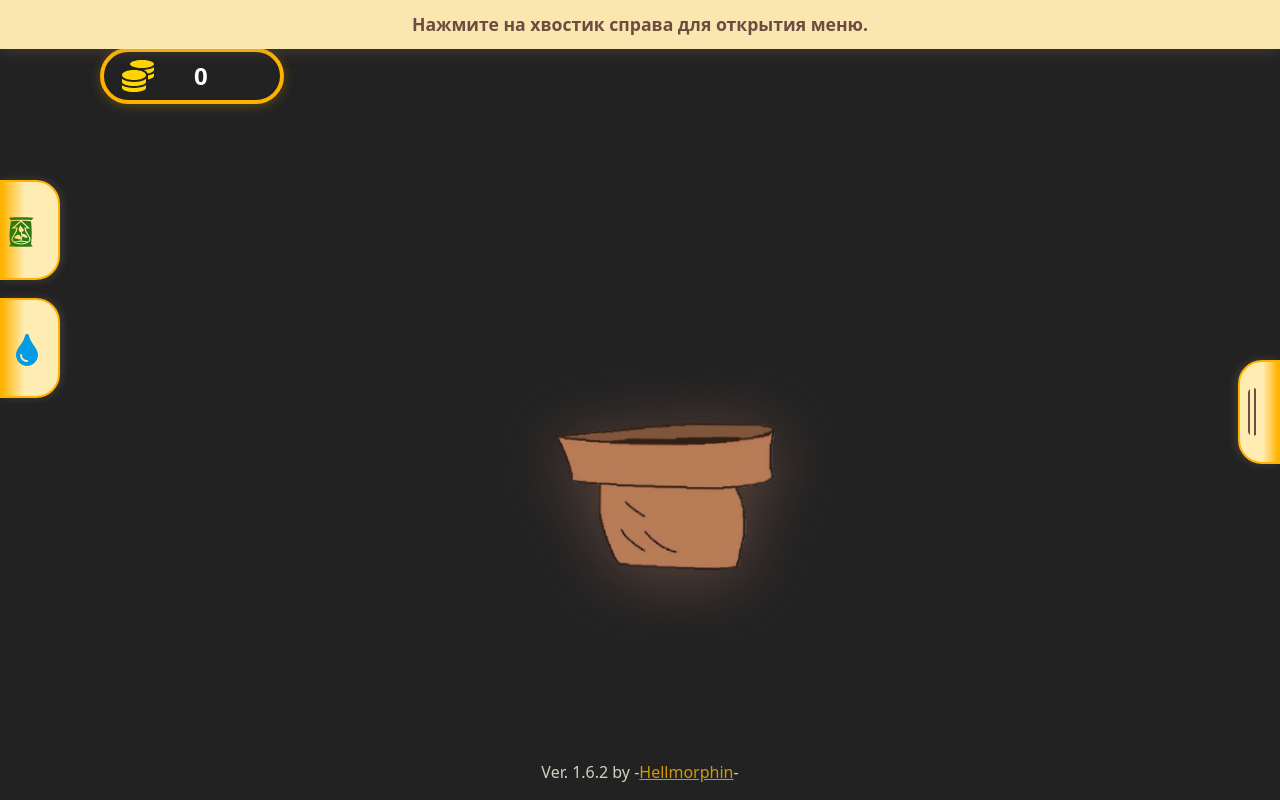
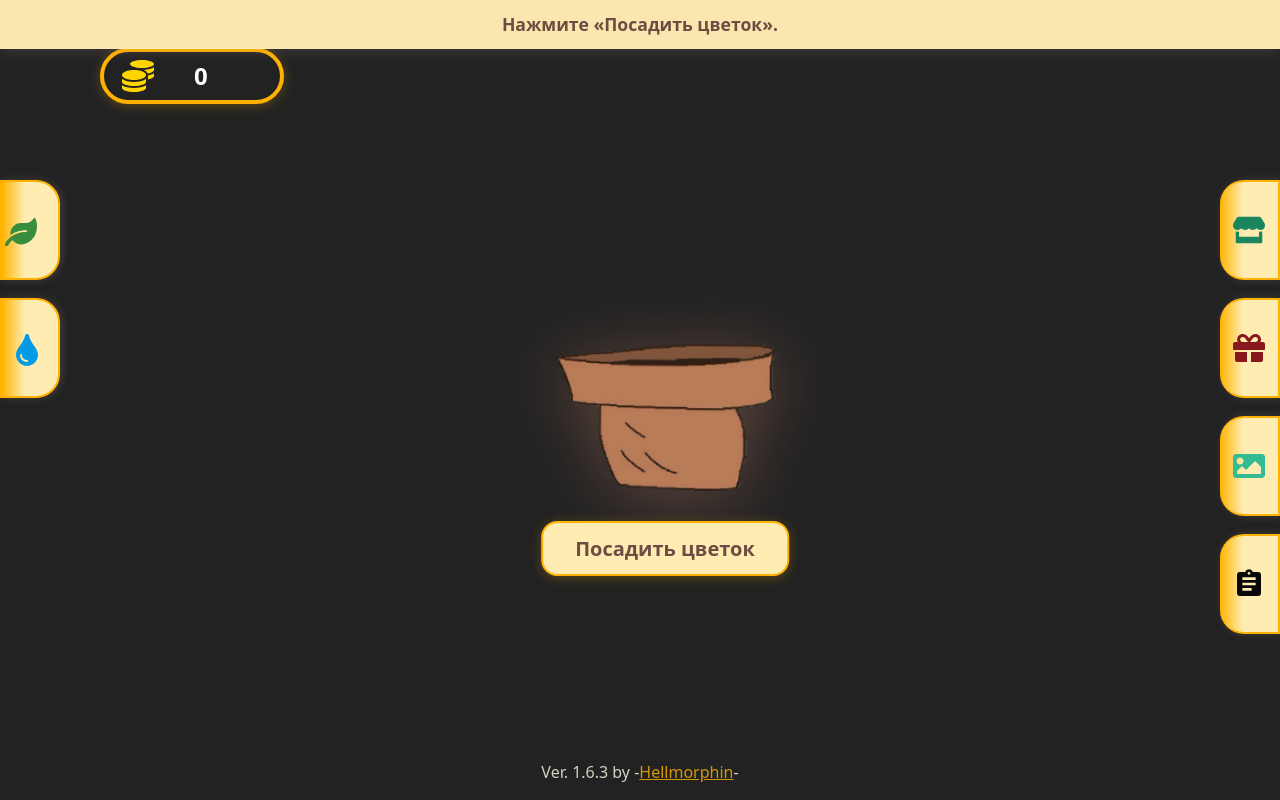
Before and after one commit to Hellmorphin/flowers-simulator, a React (Vite) app: page / in a window 1280 px wide. Both pictures are taken after a click on the button "Начать". Built offline with nearby package versions, Linux system fonts and the light colour scheme.

Commit message:
Обнволения дизайна меню, баг фикс меню бонус, обнволения обучения

```diff
--- a/src/App.tsx
+++ b/src/App.tsx
@@ -29,9 +29,9 @@ const defaultProgress: Progress = {
 
 // Туториал: 0 — открыть меню, 1 — посадить цветок, 2 — открыть меню, 3 — удобрить, 4 — полить
 const TUTORIAL_STEPS = [
-  "Нажмите на хвостик справа для открытия меню.",
   "Нажмите «Посадить цветок».",
-  "Обратите внимание на кнопку с удобрением и каплей.",
+  "Нажмите «Посадить цветок».",
+  "Обратите внимание на кнопку с листиком (это удобрить) и каплей (это полить).",
   "Нажмите «Удобрить».",
   "Нажмите «Полить».",
 ];
@@ -42,6 +42,8 @@ import ProgressModal from "./components/ProgressModal";
 import BackgroundModal from "./components/BackgroundModal";
 
 function App() {
+  const [canWater, setCanWater] = useState(false);
+  const [canFertilize, setCanFertilize] = useState(false);
   // Инициализация заданий при первом запуске приложения
   useEffect(() => {
     const saved = localStorage.getItem("tasks_current");
@@ -197,9 +199,16 @@ function App() {
   }, [toastContext]);
 
   // Проверка времени для полива/удобрения
-  const now = Date.now();
-  const canWater = now - progress.lastWater > 30 * 60 * 1000;
-  const canFertilize = now - progress.lastFertilize > 2 * 60 * 60 * 1000;
+  useEffect(() => {
+    function updateCanActions() {
+      const now = Date.now();
+      setCanWater(now - progress.lastWater > 30 * 60 * 1000);
+      setCanFertilize(now - progress.lastFertilize > 2 * 60 * 60 * 1000);
+    }
+    updateCanActions();
+    const interval = setInterval(updateCanActions, 500);
+    return () => clearInterval(interval);
+  }, [progress.lastWater, progress.lastFertilize]);
 
   // Туториал логика
   const [tutorialStep, setTutorialStep] = useState<number>(
@@ -231,8 +240,13 @@ function App() {
       setBackgroundModalOpen(true);
       setMenuOpen(false);
     };
+    const handlerShop = () => {
+      setShopOpen(true);
+      setMenuOpen(false);
+    };
     window.addEventListener("openProgressModal", handlerProgress);
     window.addEventListener("openBackgroundModal", handlerBg);
+    window.addEventListener("openShopModal", handlerShop);
     const handlerTasks = () => {
       setTasksModalOpen(true);
       setMenuOpen(false);
@@ -241,6 +255,8 @@ function App() {
     return () => {
       window.removeEventListener("openProgressModal", handlerProgress);
       window.removeEventListener("openBackgroundModal", handlerBg);
+      window.removeEventListener("openShopModal", handlerShop);
+      window.removeEventListener("openTasksModal", handlerTasks);
     };
   }, []);
 
@@ -290,6 +306,7 @@ function App() {
     if (!canFertilize) return;
     setShowYdobr(true);
     setTimeout(() => setShowYdobr(false), 4000);
+    const now = Date.now();
     // Только для новых пользователей продолжаем туториал
     if (progress.tutorialStep < 5) {
       setProgress((p) => {
@@ -335,6 +352,7 @@ function App() {
     if (!canWater) return;
     setShowLeika(true);
     setTimeout(() => setShowLeika(false), 4000);
+    const now = Date.now();
     const size = progress.flowerSizes[flowerSkin] || MIN_FLOWER;
     if (size >= MAX_FLOWER) {
       (toastApi?.showToast || toastContext?.showToast)?.(
--- a/src/components/MainScreen.tsx
+++ b/src/components/MainScreen.tsx
@@ -4,8 +4,9 @@ import YdobrImg from "../assets/Ydobr.png";
 import styled from "styled-components";
 import Pot from "./Pot";
 import Flower from "./Flower";
-import { FaCoins, FaTint } from "react-icons/fa";
-import { GiFertilizerBag } from "react-icons/gi";
+import { FaCoins, FaStore, FaGift, FaImage } from "react-icons/fa";
+import { FaTint, FaLeaf } from "react-icons/fa";
+import { MdAssignment } from "react-icons/md";
 import { AnimatePresence, motion } from "framer-motion";
 import bg1 from "../assets/i.jpg";
 import bg2 from "../assets/i2.jpg";
@@ -119,15 +120,15 @@ type MainScreenProps = {
   showLeika?: boolean;
   showYdobr?: boolean;
   onPlant: () => void;
+  tutorialStep?: number;
+  // waterLeftMs?: number;
+  // fertilizeLeftMs?: number;
+  // getTimeLeftText?: (ms: number) => string;
   onWater: () => void;
   onFertilize: () => void;
   canWater?: boolean;
   canFertilize?: boolean;
   disableActions?: boolean;
-  tutorialStep?: number;
-  // waterLeftMs?: number;
-  // fertilizeLeftMs?: number;
-  // getTimeLeftText?: (ms: number) => string;
 };
 
 const MainScreen: React.FC<MainScreenProps> = ({
@@ -143,7 +144,7 @@ const MainScreen: React.FC<MainScreenProps> = ({
   canWater,
   canFertilize,
   disableActions,
-  tutorialStep,
+
   // waterLeftMs,
   // fertilizeLeftMs,
   // getTimeLeftText,
@@ -154,6 +155,31 @@ const MainScreen: React.FC<MainScreenProps> = ({
   const [coins, setCoins] = React.useState<number>(
     Number(localStorage.getItem("progress_coins") || 0)
   );
+  // Локальные таймеры для отображения КД (как в Menu)
+  const [waterLeft, setWaterLeft] = React.useState(0);
+  const [fertilizeLeft, setFertilizeLeft] = React.useState(0);
+  React.useEffect(() => {
+    function updateTimes() {
+      const progress =
+        JSON.parse(localStorage.getItem("flowersim.progress") || "{}") || {};
+      const now = Date.now();
+      const lastWater = progress?.lastWater || 0;
+      const lastFertilize = progress?.lastFertilize || 0;
+      setWaterLeft(Math.max(0, 30 * 60 * 1000 - (now - lastWater)));
+      setFertilizeLeft(Math.max(0, 2 * 60 * 60 * 1000 - (now - lastFertilize)));
+    }
+    updateTimes();
+    const interval = setInterval(updateTimes, 200);
+    return () => clearInterval(interval);
+  }, []);
+  function getTimeLeftText(ms: number) {
+    if (ms <= 0) return "";
+    const min = Math.ceil(ms / 60000);
+    const h = Math.floor(min / 60);
+    const m = min % 60;
+    if (h > 0) return `${h}ч ${m}м`;
+    return `${m}м`;
+  }
   React.useEffect(() => {
     const handler = () =>
       setCoins(Number(localStorage.getItem("progress_coins") || 0));
@@ -195,32 +221,8 @@ const MainScreen: React.FC<MainScreenProps> = ({
     : { background: "#222" };
 
   // Локальные таймеры для отображения КД (как в Menu)
-  const [waterLeft, setWaterLeft] = React.useState(0);
-  const [fertilizeLeft, setFertilizeLeft] = React.useState(0);
-  React.useEffect(() => {
-    function updateTimes() {
-      const progress =
-        JSON.parse(localStorage.getItem("flowersim.progress") || "{}") || {};
-      const now = Date.now();
-      const lastWater = progress?.lastWater || 0;
-      const lastFertilize = progress?.lastFertilize || 0;
-      setWaterLeft(Math.max(0, 30 * 60 * 1000 - (now - lastWater)));
-      setFertilizeLeft(Math.max(0, 2 * 60 * 60 * 1000 - (now - lastFertilize)));
-    }
-    updateTimes();
-    const interval = setInterval(updateTimes, 200);
-    return () => clearInterval(interval);
-  }, []);
 
   // --- Функция форматирования времени КД (как в Menu) ---
-  function getTimeLeftText(ms: number) {
-    if (ms <= 0) return "";
-    const min = Math.ceil(ms / 60000);
-    const h = Math.floor(min / 60);
-    const m = min % 60;
-    if (h > 0) return `${h}ч ${m}м`;
-    return `${m}м`;
-  }
 
   // --- Уведомление о размере цветка ---
   const [showSizeNotif, setShowSizeNotif] = React.useState(false);
@@ -231,7 +233,7 @@ const MainScreen: React.FC<MainScreenProps> = ({
   // Обработчик клика по горшку
   const handlePotClick = () => {
     if (!flowerVisible) return;
-    setNotifText(`Размер цветка  ${flowerPercent}%`);
+    setNotifText(`Размер  ${flowerPercent}%`);
     setShowSizeNotif(true);
     setTimeout(() => setShowSizeNotif(false), 5000);
   };
@@ -244,7 +246,7 @@ const MainScreen: React.FC<MainScreenProps> = ({
         </CoinIcon>
         <CoinAmount>{coins}</CoinAmount>
       </CoinBarWrapper>
-      {/* Кнопки "Удобрить" и "Полить" слева — как хвостик, с таймером */}
+      {/* Хвостики-кнопки слева (полить/удобрить) */}
       <div
         style={{
           position: "absolute",
@@ -260,7 +262,7 @@ const MainScreen: React.FC<MainScreenProps> = ({
           as={motion.button}
           whileTap={{ scale: 0.95 }}
           onClick={onFertilize}
-          disabled={disableActions || !canFertilize}
+          disabled={disableActions || !canFertilize || flowerPercent === 100}
           style={{
             marginBottom: 6,
             opacity: 1,
@@ -289,9 +291,27 @@ const MainScreen: React.FC<MainScreenProps> = ({
               zIndex: 1,
             }}
           >
-            <GiFertilizerBag size={32} color="#2c7a14" />
+            <FaLeaf size={32} color="#388e3c" />
           </span>
-          {canFertilize || disableActions ? null : (
+          {flowerPercent === 100 ? (
+            <span
+              style={{
+                display: "block",
+                fontSize: 18,
+                color: "#388e3c",
+                minWidth: 60,
+                position: "relative",
+                background: "none",
+                borderRadius: 0,
+                padding: 0,
+                textAlign: "center",
+                fontWeight: 700,
+                zIndex: 3,
+              }}
+            >
+              Макс.
+            </span>
+          ) : canFertilize || disableActions ? null : (
             <span
               style={{
                 display: "block",
@@ -315,7 +335,7 @@ const MainScreen: React.FC<MainScreenProps> = ({
           as={motion.button}
           whileTap={{ scale: 0.95 }}
           onClick={onWater}
-          disabled={disableActions || !canWater}
+          disabled={disableActions || !canWater || flowerPercent === 100}
           style={{
             opacity: 1,
             cursor: disableActions || !canWater ? "not-allowed" : "pointer",
@@ -345,7 +365,25 @@ const MainScreen: React.FC<MainScreenProps> = ({
           >
             <FaTint size={32} color="#039be5" />
           </span>
-          {canWater || disableActions ? null : (
+          {flowerPercent === 100 ? (
+            <span
+              style={{
+                display: "block",
+                fontSize: 18,
+                color: "#388e3c",
+                minWidth: 60,
+                position: "relative",
+                background: "none",
+                borderRadius: 0,
+                padding: 0,
+                textAlign: "center",
+                fontWeight: 700,
+                zIndex: 3,
+              }}
+            >
+              Макс.
+            </span>
+          ) : canWater || disableActions ? null : (
             <span
               style={{
                 display: "block",
@@ -353,7 +391,6 @@ const MainScreen: React.FC<MainScreenProps> = ({
                 color: "#553f09",
                 minWidth: 60,
                 position: "relative",
-
                 background: "none",
                 borderRadius: 0,
                 padding: 0,
@@ -365,6 +402,73 @@ const MainScreen: React.FC<MainScreenProps> = ({
               {getTimeLeftText(waterLeft)}
             </span>
           )}
+        </TailIconStyled>
+      </div>
+      {/* Хвостики-кнопки справа */}
+      <div
+        style={{
+          position: "absolute",
+          top: 180,
+          right: 0,
+          display: "flex",
+          flexDirection: "column",
+          gap: 18,
+          zIndex: 12,
+        }}
+      >
+        <TailIconStyled
+          as={motion.button}
+          whileTap={{ scale: 0.95 }}
+          style={{
+            borderRadius: "24px 0 0 24px",
+            borderLeft: "none",
+            borderRight: "2px solid #ffb300",
+          }}
+          onClick={() => window.dispatchEvent(new CustomEvent("openShopModal"))}
+        >
+          <FaStore size={32} color="#1b855e" />
+        </TailIconStyled>
+        <TailIconStyled
+          as={motion.button}
+          whileTap={{ scale: 0.95 }}
+          style={{
+            borderRadius: "24px 0 0 24px",
+            borderLeft: "none",
+            borderRight: "2px solid #ffb300",
+          }}
+          onClick={() =>
+            window.dispatchEvent(new CustomEvent("openProgressModal"))
+          }
+        >
+          <FaGift size={32} color="#88181e" />
+        </TailIconStyled>
+        <TailIconStyled
+          as={motion.button}
+          whileTap={{ scale: 0.95 }}
+          style={{
+            borderRadius: "24px 0 0 24px",
+            borderLeft: "none",
+            borderRight: "2px solid #ffb300",
+          }}
+          onClick={() =>
+            window.dispatchEvent(new CustomEvent("openBackgroundModal"))
+          }
+        >
+          <FaImage size={32} color="#33bb94" />
+        </TailIconStyled>
+        <TailIconStyled
+          as={motion.button}
+          whileTap={{ scale: 0.95 }}
+          style={{
+            borderRadius: "24px 0 0 24px",
+            borderLeft: "none",
+            borderRight: "2px solid #ffb300",
+          }}
+          onClick={() =>
+            window.dispatchEvent(new CustomEvent("openTasksModal"))
+          }
+        >
+          <MdAssignment size={32} color="#080808" />
         </TailIconStyled>
       </div>
       {/* Анимация лейки */}
@@ -458,6 +562,26 @@ const MainScreen: React.FC<MainScreenProps> = ({
               <Pot potSkin={potSkin} />
             </div>
           </div>
+          {!flowerVisible && (
+            <button
+              onClick={onPlant}
+              style={{
+                marginTop: 24,
+                padding: "12px 32px",
+                fontSize: 20,
+                borderRadius: 16,
+                background: "#ffecb3",
+                color: "#6d4c41",
+                border: "2px solid #ffb300",
+                fontWeight: 700,
+                boxShadow: "0 2px 12px #ffb30044",
+                cursor: "pointer",
+                zIndex: 10,
+              }}
+            >
+              Посадить цветок
+            </button>
+          )}
         </div>
         <AnimatePresence>
           {showSizeNotif && (
@@ -489,7 +613,7 @@ const MainScreen: React.FC<MainScreenProps> = ({
         </AnimatePresence>
       </PotWrapper>
       <Footer>
-        Ver. 1.6.2 by -
+        Ver. 1.6.3 by -
         <a
           href="https://t.me/Hellmorphin"
           target="_blank"
--- a/src/components/Menu.tsx
+++ b/src/components/Menu.tsx
@@ -1,19 +1,10 @@
-import React, { useEffect, useState } from "react";
+import React from "react";
 import styled from "styled-components";
 import { motion } from "framer-motion";
+
 // Определяем Android-устройство
 const isAndroid =
   typeof navigator !== "undefined" && /android/i.test(navigator.userAgent);
-
-// Вспомогательная функция для форматирования времени без секунд
-function getTimeLeftText(ms: number) {
-  if (ms <= 0) return "";
-  const min = Math.ceil(ms / 60000);
-  const h = Math.floor(min / 60);
-  const m = min % 60;
-  if (h > 0) return `${h}ч ${m}м`;
-  return `${m}м`;
-}
 
 const GlassMenu = styled(motion.div)`
   position: fixed;
@@ -106,7 +97,6 @@ const TailGrip = styled.div`
 `;
 
 interface MenuProps {
-  // ...existing code...
   open: boolean;
   toggleMenu: () => void;
   onPlant: () => void;
@@ -123,36 +113,13 @@ const Menu: React.FC<MenuProps> = ({
   open,
   toggleMenu,
   onPlant,
-  onWater,
-  onFertilize,
-  canWater,
-  canFertilize,
+
   tutorialStep,
   onShop,
   isFlowerMaxed,
 }) => {
   const showPlantBtn = tutorialStep === 1;
-  const disableActions = tutorialStep !== undefined && tutorialStep < 2;
-  // --- Время до активации кнопок ---
-  const [waterLeftMs, setWaterLeftMs] = useState(0);
-  const [fertilizeLeftMs, setFertilizeLeftMs] = useState(0);
-  useEffect(() => {
-    function updateTimes() {
-      const progress = JSON.parse(
-        localStorage.getItem("flowersim.progress") || "{}"
-      );
-      const now = Date.now();
-      const lastWater = progress?.lastWater || 0;
-      const lastFertilize = progress?.lastFertilize || 0;
-      setWaterLeftMs(Math.max(0, 30 * 60 * 1000 - (now - lastWater)));
-      setFertilizeLeftMs(
-        Math.max(0, 2 * 60 * 60 * 1000 - (now - lastFertilize))
-      );
-    }
-    updateTimes();
-    const interval = setInterval(updateTimes, 200); // обновлять раз в 0.2 секунды для мгновенного отклика
-    return () => clearInterval(interval);
-  }, []);
+
   const handleOpenBackgroundModal = () => {
     if (typeof window !== "undefined" && window.dispatchEvent) {
       window.dispatchEvent(new CustomEvent("openBackgroundModal"));
@@ -166,25 +133,6 @@ const Menu: React.FC<MenuProps> = ({
 
   return (
     <>
-      {!open && (
-        <TailIcon
-          style={{
-            position: "fixed",
-            right: 0,
-            left: "auto",
-            top: "45%",
-            zIndex: 200,
-          }}
-          initial={{ x: isAndroid ? 0 : 60, opacity: 0 }}
-          animate={{ x: 0, opacity: 1 }}
-          transition={
-            isAndroid ? { duration: 0 } : { type: "spring", stiffness: 120 }
-          }
-          onClick={toggleMenu}
-        >
-          <TailGrip />
-        </TailIcon>
-      )}
       {open && (
         <GlassMenu
           initial={{ x: isAndroid ? 0 : "100%" }}
--- a/src/components/ProgressModal.tsx
+++ b/src/components/ProgressModal.tsx
@@ -32,6 +32,7 @@ const ModalContainer = styled(motion.div)`
   flex-direction: column;
   align-items: center;
   overflow-y: auto;
+  overflow-x: hidden;
   gap: 24px;
   scrollbar-width: none;
   &::-webkit-scrollbar {
--- a/src/components/ShopModal.tsx
+++ b/src/components/ShopModal.tsx
@@ -148,7 +148,7 @@ const potSkins = [
   { name: "Boss", file: "gorshokBoss.png", unlock: 150 },
   { name: "Ангел", file: "gorshokAngel.png", unlock: 200 }, // Gold — за 100 часов
   { name: "Банка", file: "gorshoBank.png", unlock: 215 },
-  { name: "Бакал", file: "gorshokgolda.png", unlock: 120 },
+  { name: "Бакал", file: "gorshokgolda.png", unlock: 220 },
   { name: "Энергетик", file: "gorshoEnergypng.png", unlock: 230 },
   { name: "Туалет", file: "gorshokHuida.png", unlock: 250 },
   { name: "Кубик", file: "gorshokmine.png", unlock: 280 },
@@ -407,7 +407,7 @@ const ShopModal: React.FC<{ onClose: () => void }> = ({ onClose }) => {
         animate={{ scale: 1 }}
         exit={!isAndroid ? { scale: 0.9 } : undefined}
         transition={{ duration: isAndroid ? 0 : 0.2 }}
-          onClick={e => e.stopPropagation()}
+        onClick={(e) => e.stopPropagation()}
       >
         <CloseBtn onClick={onClose} title="Закрыть">
           ×
```
Lines whose indentation alone changed are shown as unchanged.
